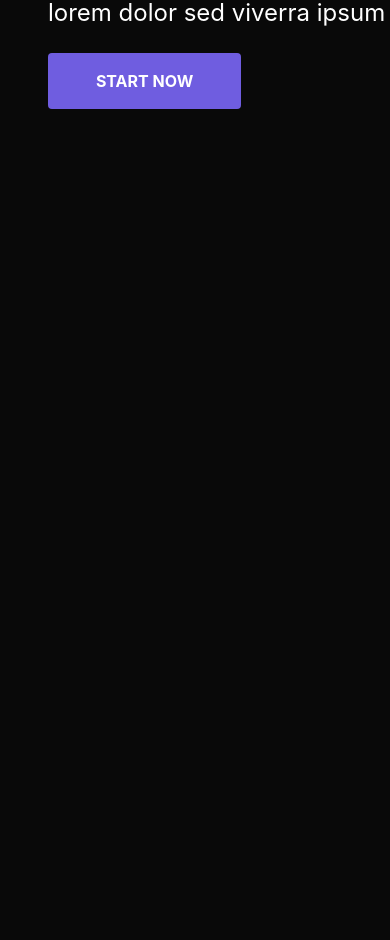
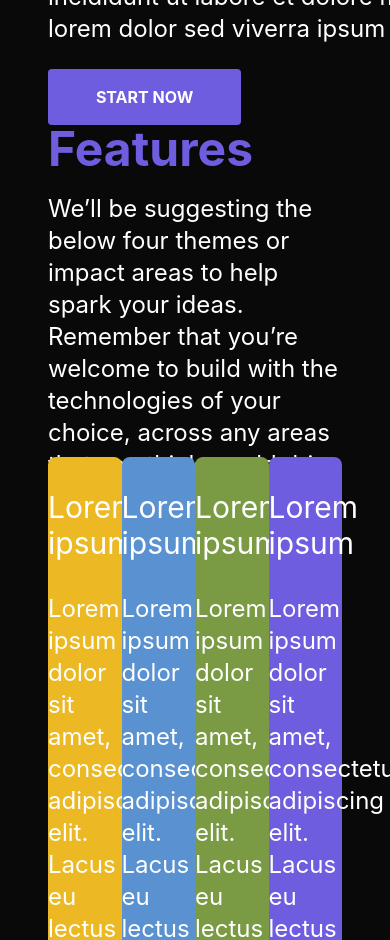
Before and after one commit to aritra1804/The-Unacceptable-AMITHON, a React (Create React App) app in the folder frontend/: page / in a window 390 px wide. Shown: the part 1060-2000 px from the top of the page. Before the commit the page ends 1169 px from the top, so only its background shows below. Built offline with nearby package versions, Linux system fonts and the light colour scheme.

Commit message:
✨ Features Section

```diff
--- /dev/null
+++ b/frontend/src/components/HomePage/Features/Features.js
@@ -0,0 +1,59 @@
+import React from 'react';
+import FeaturesDetails from './FeaturesDetails/FeaturesDetails';
+
+function Features() {
+  return (
+    <div className="xl:max-w-[1350px] 2xl:max-w-[1490px] xl:mt-[-5px] 2xl:mt-[15px] mx-auto px-4 grid grid-row-2 lg:grid-rows-2 items-center">
+      <div className="space-y-5">
+        <h1 className="font-bold text-[#6F5DE0] text-5xl">Features</h1>
+        <p className="xl:w-[1350px] 2xl:w-[1420px] text-2xl">
+          We’ll be suggesting the below four themes or impact areas to help
+          spark your ideas. Remember that you’re welcome to build with the
+          technologies of your choice, across any areas that you think would
+          drive impact for these issues, so feel free to think outside the box
+          too!
+        </p>
+      </div>
+      <div className="grid grid-cols-4 mt-[-120px] mb-5">
+        <div className="bg-[#ECB924] xl:w-[320px] xl:h-[580px]  2xl:w-[350px] 2xl:h-[590px] rounded-lg">
+          <div className="max-w-[300px] mx-auto py-8 space-y-8">
+            <h1 className="text-white text-3xl">Lorem ipsum</h1>
+            <p className="text-white text-2xl">
+              Lorem ipsum dolor sit amet, consectetur adipiscing elit. Lacus eu
+              lectus magna aliquet.
+            </p>
+          </div>
+        </div>
+        <div className="bg-[#5A91D1] xl:w-[320px] xl:h-[580px]  2xl:w-[350px] 2xl:h-[590px] rounded-lg">
+          <div className="max-w-[300px] mx-auto py-8 space-y-8">
+            <h1 className="text-white text-3xl">Lorem ipsum</h1>
+            <p className="text-white text-2xl">
+              Lorem ipsum dolor sit amet, consectetur adipiscing elit. Lacus eu
+              lectus magna aliquet.
+            </p>
+          </div>
+        </div>
+        <div className="bg-[#7A9B44] xl:w-[320px] xl:h-[580px]  2xl:w-[350px] 2xl:h-[590px] rounded-lg">
+          <div className="max-w-[300px] mx-auto py-8 space-y-8">
+            <h1 className="text-white text-3xl">Lorem ipsum</h1>
+            <p className="text-white text-2xl">
+              Lorem ipsum dolor sit amet, consectetur adipiscing elit. Lacus eu
+              lectus magna aliquet.
+            </p>
+          </div>
+        </div>
+        <div className="bg-[#6F5DE0] xl:w-[320px] xl:h-[580px]  2xl:w-[350px] 2xl:h-[590px] rounded-lg">
+          <div className="max-w-[300px] mx-auto py-8 space-y-8">
+            <h1 className="text-white text-3xl">Lorem ipsum</h1>
+            <p className="text-white text-2xl">
+              Lorem ipsum dolor sit amet, consectetur adipiscing elit. Lacus eu
+              lectus magna aliquet.
+            </p>
+          </div>
+        </div>
+      </div>
+    </div>
+  );
+}
+
+export default Features;
--- /dev/null
+++ b/frontend/src/components/HomePage/Features/FeaturesDetails/FeaturesDetails.js
@@ -0,0 +1,14 @@
+import React from 'react';
+
+function FeaturesDetails() {
+  return (
+    <div className="xl:max-w-[1350px] 2xl:max-w-[1490px] grid grid-cols-2 lg:grid-cols-4 items-center">
+      <div className="bg-black w-[350px] h-[600px] mt-[-300px]"></div>
+      <div className="bg-black w-[350px] h-[600px]"></div>
+      <div className="bg-black w-[350px] h-[600px]"></div>
+      <div className="bg-black w-[350px] h-[600px]"></div>
+    </div>
+  );
+}
+
+export default FeaturesDetails;
--- a/frontend/src/components/HomePage/Header/Header.js
+++ b/frontend/src/components/HomePage/Header/Header.js
@@ -48,7 +48,7 @@ function Header() {
   };
   return (
       <Fragment>
-          <nav className='overflow-hidden py-2 px-2'>
+          <nav className='overflow-hidden py-4 px-4 ml-[33px]'>
           <div className="xl:max-w-[1350px] 2xl:max-w-[1490px] mx-auto px-4 mt-[5px]">
           <div className="relative flex items-center justify-between h-16">
             <div className="flex items-center">
--- a/frontend/src/pages/Home.js
+++ b/frontend/src/pages/Home.js
@@ -3,6 +3,7 @@ import About from '../components/HomePage/About/About';
 import DetailsSection from '../components/HomePage/DetailsSection/DetailsSection';
 import Header from '../components/HomePage/Header/Header';
 import HomeSection from '../components/HomePage/HomeSection/HomeSection';
+import Features from '../components/HomePage/Features/Features';
 
 const Home = () => {
   return (
@@ -12,6 +13,7 @@ const Home = () => {
             <HomeSection />
             <About />
             <DetailsSection />
+            <Features />
           </main>
       </div>
   );
```
